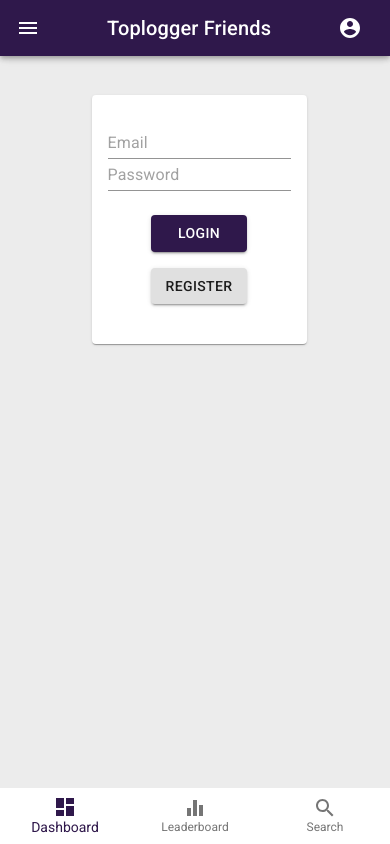
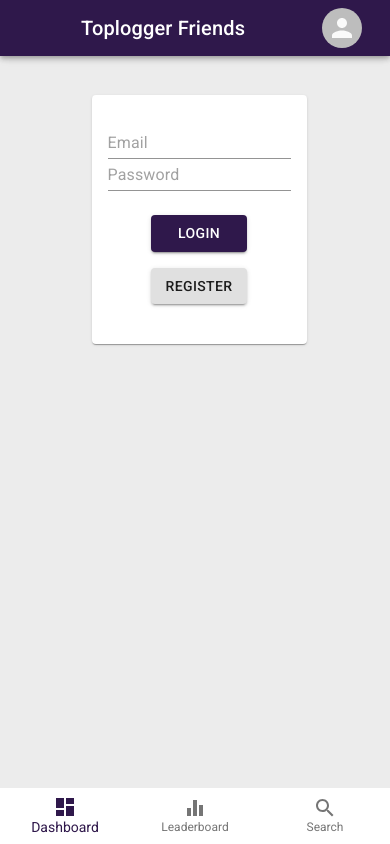
Before and after one commit to Milan-Koelen/toplogger-friends, a React (Create React App) app: page /login in a window 390 px wide. Built offline with nearby package versions, Linux system fonts and the light colour scheme; no server answers.

Commit message:
Remove menu hamburger

```diff
--- a/src/_pages/Layout.js
+++ b/src/_pages/Layout.js
@@ -1,7 +1,8 @@
+import { Avatar } from "@material-ui/core";
 import AppBar from "@material-ui/core/AppBar";
 import BottomNavigation from "@material-ui/core/BottomNavigation";
 import BottomNavigationAction from "@material-ui/core/BottomNavigationAction";
-import IconButton from "@material-ui/core/IconButton";
+import Button from "@material-ui/core/Button";
 import Menu from "@material-ui/core/Menu";
 // import Switch from "@material-ui/core/Switch";
 // import FormControlLabel from "@material-ui/core/FormControlLabel";
@@ -11,14 +12,12 @@ import { makeStyles } from "@material-ui/core/styles";
 import Toolbar from "@material-ui/core/Toolbar";
 import Typography from "@material-ui/core/Typography";
 import { Dashboard } from "@material-ui/icons";
-import AccountCircle from "@material-ui/icons/AccountCircle";
 import LeaderboardIcon from "@material-ui/icons/Equalizer";
-import MenuIcon from "@material-ui/icons/Menu";
 import Search from "@material-ui/icons/Search";
 import React, { useState } from "react";
-import { useDispatch } from "react-redux";
+import { useDispatch, useSelector } from "react-redux";
 import { useHistory, useLocation } from "react-router-dom";
-import { logout } from "../features/userSlice";
+import { logout, selectUser } from "../features/userSlice";
 
 const useStyles = makeStyles(theme => ({
   root: {
@@ -55,6 +54,7 @@ export default function MenuAppBar({ children }) {
   const classes = useStyles();
   const [auth] = useState(true);
   const history = useHistory();
+  const user = useSelector(selectUser);
 
   const [anchorEl, setAnchorEl] = useState(null);
   const open = Boolean(anchorEl);
@@ -114,7 +114,7 @@ export default function MenuAppBar({ children }) {
       </FormGroup> */}
       <AppBar position="fixed" className={"asdf"}>
         <Toolbar>
-          <IconButton
+          {/* <IconButton
             edge="start"
             className={classes.menuButton}
             color="inherit"
@@ -122,21 +122,21 @@ export default function MenuAppBar({ children }) {
             // onClick={handleNav}
           >
             <MenuIcon />
-          </IconButton>
+          </IconButton> */}
           <Typography variant="h6" align="center" className={classes.title}>
             Toplogger Friends
           </Typography>
           {auth && (
             <div>
-              <IconButton
+              <Button
                 aria-label="account of current user"
                 aria-controls="menu-appbar"
                 aria-haspopup="true"
                 onClick={handleMenu}
                 color="inherit"
               >
-                <AccountCircle />
-              </IconButton>
+                <Avatar src={user.profilePicture}></Avatar>
+              </Button>
               <Menu
                 id="menu-appbar"
                 anchorEl={anchorEl}
```
